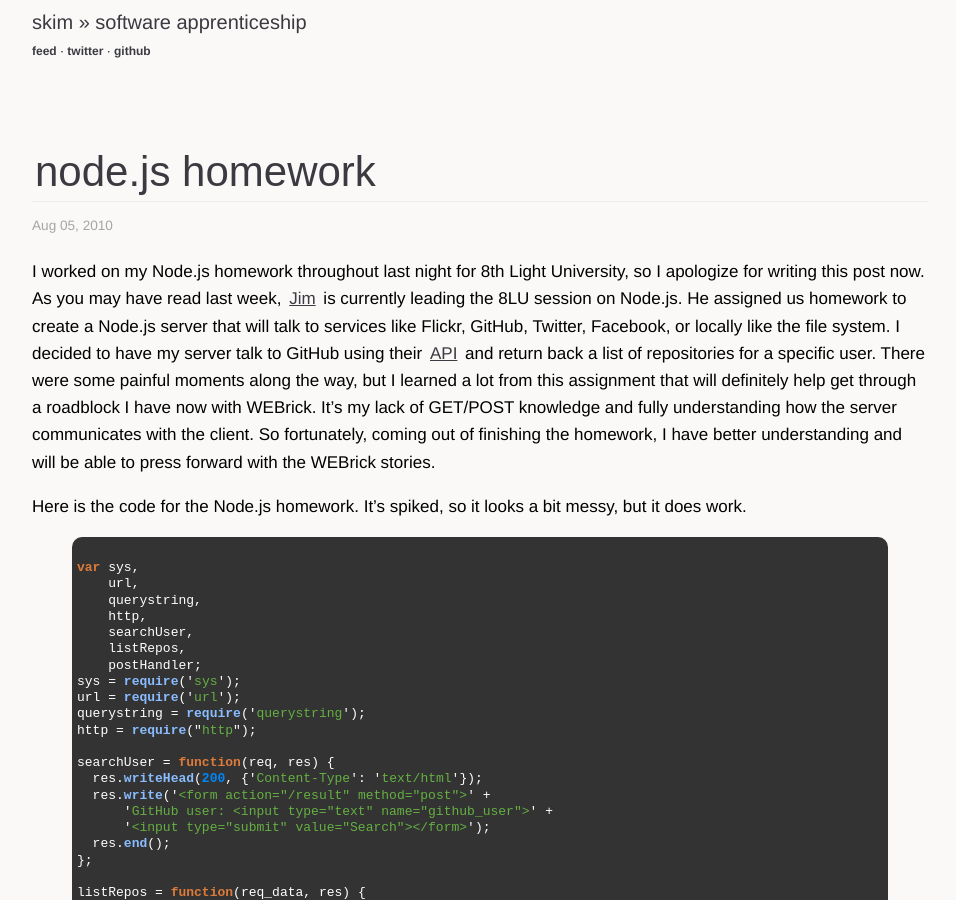
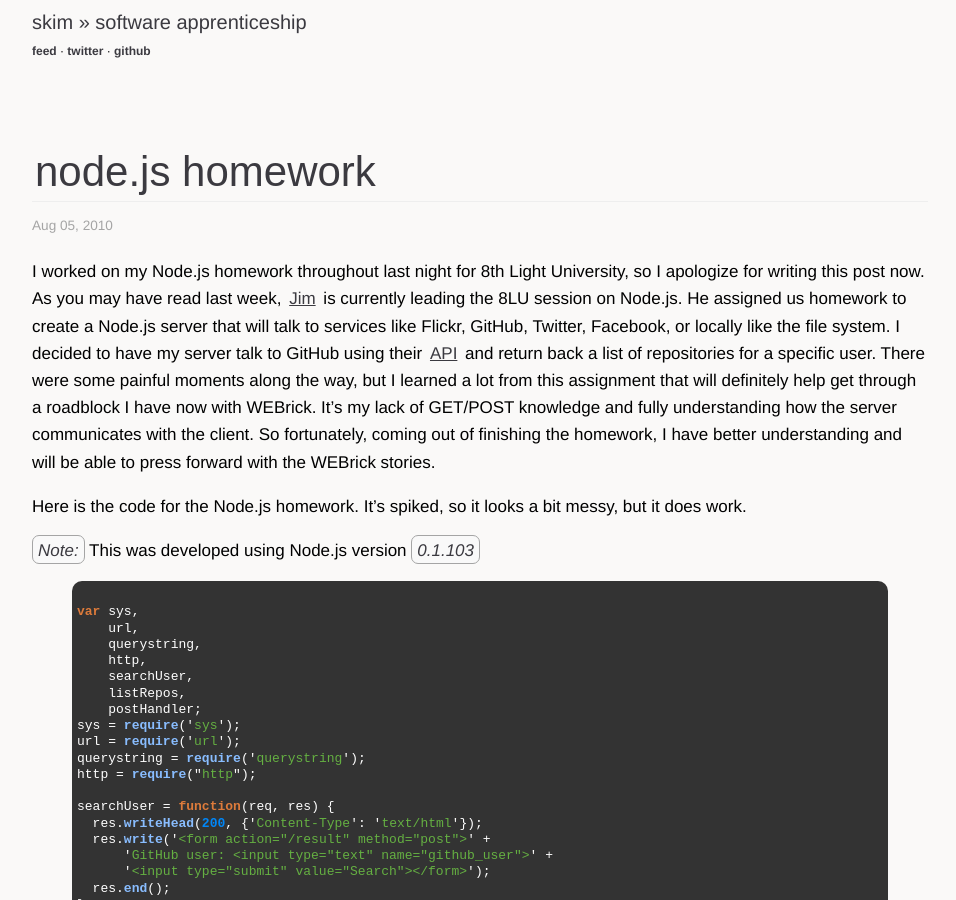
Before and after one commit to sl4m/skim.cc, a Jekyll site: the page built from _posts/2010-08-05-nodejs.markdown, in a window 1280 px wide and 900 px high. Shown: the whole window, without its empty margins (160-1116 px from the left). Built offline with Jekyll 4.4.1, drawn with Linux system fonts in a browser that asks for light colours; comment, search, counter and statistics services are not loaded.

Commit message:
added node version used

```diff
--- a/_posts/2010-08-05-nodejs.markdown
+++ b/_posts/2010-08-05-nodejs.markdown
@@ -12,6 +12,8 @@
 I worked on my Node.js homework throughout last night for 8th Light University, so I apologize for writing this post now.  As you may have read last week, [Jim](http://twitter.com/jsuchy) is currently leading the 8LU session on Node.js.  He assigned us homework to create a Node.js server that will talk to services like Flickr, GitHub, Twitter, Facebook, or locally like the file system.  I decided to have my server talk to GitHub using their [API](http://develop.github.com/) and return back a list of repositories for a specific user.  There were some painful moments along the way, but I learned a lot from this assignment that will definitely help get through a roadblock I have now with WEBrick.  It's my lack of GET/POST knowledge and fully understanding how the server communicates with the client.  So fortunately, coming out of finishing the homework, I have better understanding and will be able to press forward with the WEBrick stories.
 
 Here is the code for the Node.js homework.  It's spiked, so it looks a bit messy, but it does work.
+
+*Note:* This was developed using Node.js version *0.1.103*
 
 {% highlight javascript %}
 var sys,
```
